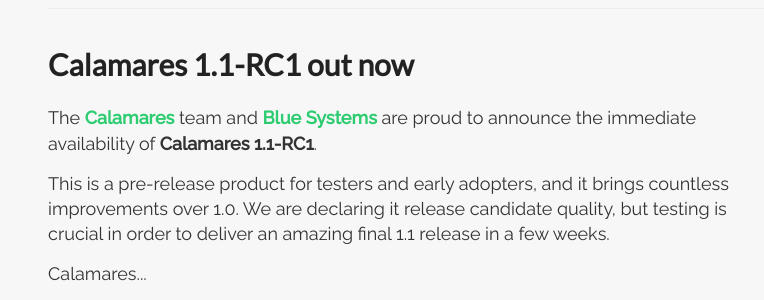
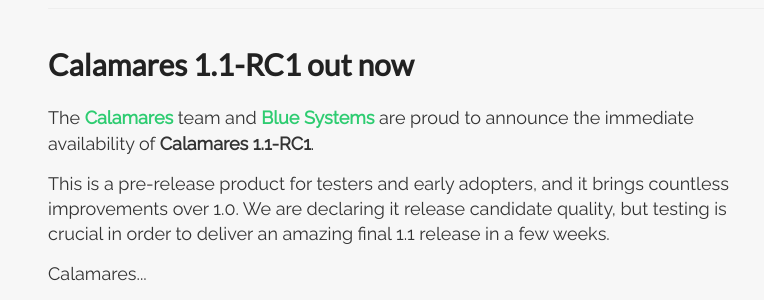
Before and after one commit to fingli/fingli.github.io, a Jekyll site: the page built from index.html, in a window 1280 px wide. Shown: the part 1075-1375 px from the top of the page, without its empty margins (232-996 px from the left). Built offline with Jekyll 4.4.1, drawn with Linux system fonts in a browser that asks for light colours.

Commit message:
compact fonts

```diff
--- a/_layouts/default.html
+++ b/_layouts/default.html
@@ -17,8 +17,7 @@
     <link rel="stylesheet" type="text/css" href="{{ site.baseurl }}/style.css" />
     <link rel="alternate" type="application/rss+xml" title="{{ site.name }} - {{ site.description }}" href="{{ site.baseurl }}/feed.xml" />
 
-    <link href='//fonts.googleapis.com/css?family=Lato|Raleway:400,500' rel='stylesheet' type='text/css'>
-    <link href='//fonts.googleapis.com/css?family=Comfortaa:400,700' rel='stylesheet' type='text/css'>
+    <link href='//fonts.googleapis.com/css?family=Lato|Raleway|Comfortaa:400,700' rel='stylesheet' type='text/css'>
 
     <!-- Created with Jekyll Now - http://github.com/barryclark/jekyll-now -->
   </head>
```
